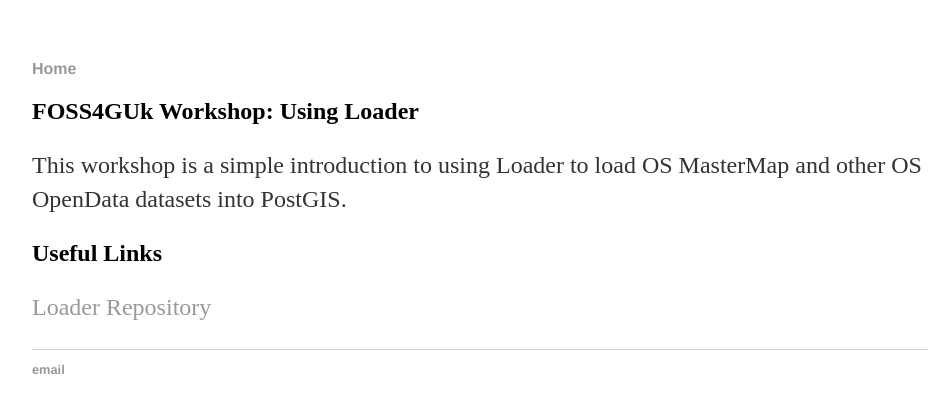
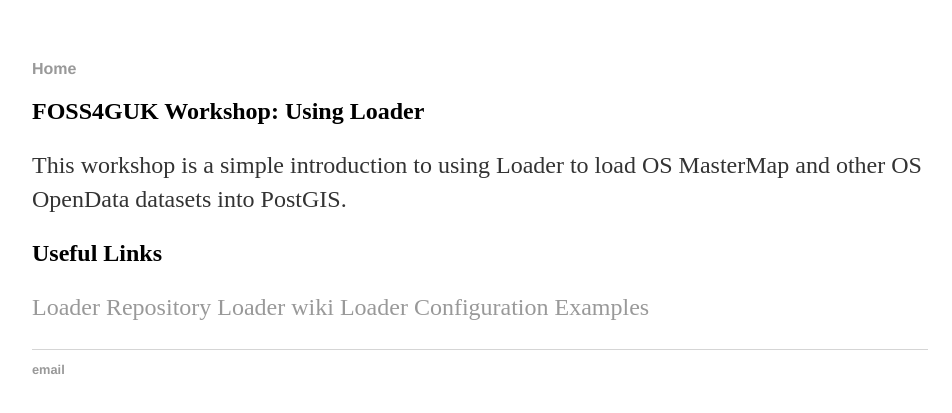
Before and after one commit to walkermatt/aileenh.github.io, a Jekyll site: the page built from index.md, in a window 1280 px wide. Shown: the top 413 px of the page, without its empty margins (160-1112 px from the left). Built offline with Jekyll 4.4.1, drawn with Linux system fonts in a browser that asks for light colours.

Commit message:
Update index.md

```diff
--- a/index.md
+++ b/index.md
@@ -3,8 +3,10 @@ layout: default
 title: Using Loader
 ---
 
-## FOSS4GUk Workshop: Using Loader ##
+## FOSS4GUK Workshop: Using Loader ##
 This workshop is a simple introduction to using Loader to load OS MasterMap and other OS OpenData datasets into PostGIS.
 
 ## Useful Links ##
 [Loader Repository](https://github.com/AstunTechnology/Loader)
+[Loader wiki](https://github.com/AstunTechnology/Loader/wiki)
+[Loader Configuration Examples](https://github.com/AstunTechnology/Loader/wiki/Configuration-examples)
```
